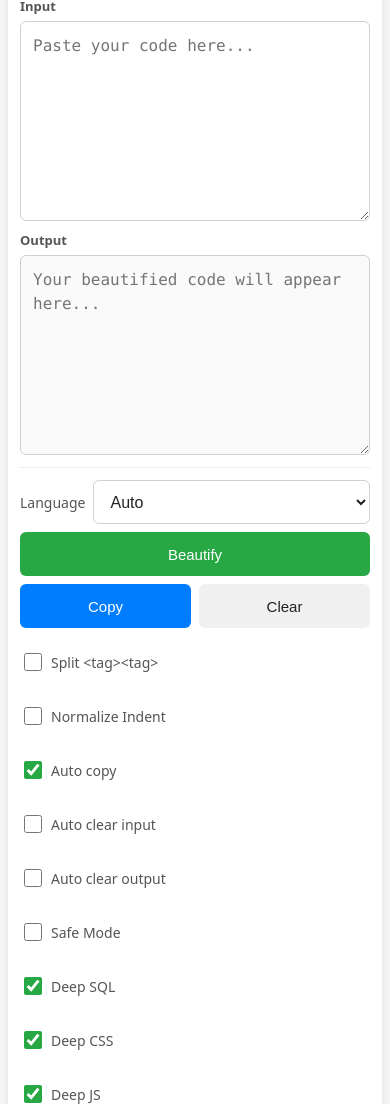
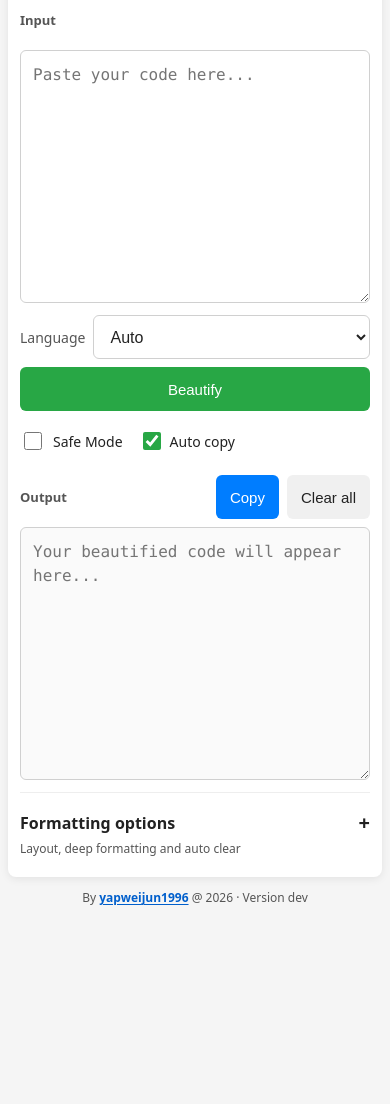
Before and after one commit to yapweijun1996/ColdFusion-Code-Beautifier, a website: page index.html in a window 390 px wide. Shown: the part 56-1160 px from the top of the page. After the commit the page ends 974 px from the top, so only its background shows below. Drawn offline with Linux system fonts and the light colour scheme.

Commit message:
Improve responsive editor layout and formatting controls

```diff
--- a/index.html
+++ b/index.html
@@ -53,17 +53,11 @@
 			<h1>ColdFusion Code Beautifier</h1>
 
 			<div class="editor-grid">
-				<section class="pane">
-					<label class="pane-label" for="input">Input</label>
+				<section class="pane input-pane">
+					<div class="pane-heading"><label class="pane-label" for="input">Input</label></div>
 					<span id="input-keyboard-help" class="visually-hidden">Press Control or Command plus Enter to beautify. Press Tab to insert indentation. Press Escape, then Tab, to move focus out of the editor.</span>
 					<textarea id="input" aria-describedby="input-keyboard-help" aria-keyshortcuts="Tab Shift+Tab" placeholder="Paste your code here..." spellcheck="false" autocapitalize="off" autocorrect="off"></textarea>
 				</section>
-
-				<section class="pane">
-					<label class="pane-label" for="output">Output</label>
-					<textarea id="output" readonly placeholder="Your beautified code will appear here..." spellcheck="false"></textarea>
-				</section>
-			</div>
 
 				<nav class="toolbar" aria-label="Formatting actions and options">
 					<label class="language-control" title="SQL formatter works best with standalone queries. Complex procedures may require manual adjustment.">
@@ -76,10 +70,30 @@
 						</select>
 					</label>
 					<button type="button" id="beautify" class="btn-primary" aria-keyshortcuts="Control+Enter Meta+Enter">Beautify</button>
+					<div class="workflow-options">
+						<label class="safe-control" title="Safe Mode disables Deep SQL, Deep CSS, Deep JS, Pro SQL and Semantic Indent. Recognized standalone SQL and JavaScript are returned unchanged; CFML/HTML still uses the outer formatter. Review output; semantic equivalence is not guaranteed."><input type="checkbox" id="safe_mode" value="y" aria-describedby="safe-mode-help"> Safe Mode</label>
+						<label class="auto-copy-control"><input type="checkbox" id="auto_copy" value="y" checked> Auto copy</label>
+					</div>
+					<p id="safe-mode-help" class="safe-mode-help">Safe Mode skips deep SQL, CSS and JS formatting, Semantic Indent and Pro SQL.</p>
+				</nav>
+
+				<section class="pane output-pane">
+					<div class="pane-heading">
+						<label class="pane-label" for="output">Output</label>
+						<div class="output-actions">
 							<button type="button" id="copy" class="btn-secondary">Copy</button>
-				<button type="button" id="clear" class="btn-ghost">Clear</button>
+							<button type="button" id="clear" class="btn-ghost">Clear all</button>
+						</div>
+					</div>
+					<textarea id="output" readonly placeholder="Your beautified code will appear here..." spellcheck="false"></textarea>
+				</section>
 
+				<details class="options-panel">
+					<summary>Formatting options <span>Layout, deep formatting and auto clear</span></summary>
 					<div class="toolbar-options">
+						<fieldset class="option-group">
+							<legend>Layout</legend>
+							<div class="option-items">
 								<label><input type="checkbox" id="split_html_tag" value="y"> Split &lt;tag&gt;&lt;tag&gt;</label>
 								<label title="Convert leading spaces to tabs before formatting. Auto-detects indent unit (e.g. 2, 4, or 8 spaces = 1 tab). Use when your file mixes space-indent and tab-indent lines."><input type="checkbox" id="normalize_indent" value="y"> Normalize Indent</label>
 								<label class="normalize-tab-width" title="How many spaces equal one tab in the source file (Auto = detect from file)">
@@ -91,14 +105,16 @@
 										<option value="8">8 sp</option>
 									</select>
 								</label>
-					<label><input type="checkbox" id="auto_copy" value="y" checked> Auto copy</label>
-					<label><input type="checkbox" id="auto_clear" value="y"> Auto clear input</label>
-					<label><input type="checkbox" id="auto_clear_output" value="y"> Auto clear output</label>
-					<label title="Safe Mode disables Deep SQL, Deep CSS, Deep JS, Pro SQL and Semantic Indent. Recognized standalone SQL and JavaScript are returned unchanged; CFML/HTML still uses the outer formatter. Review output; semantic equivalence is not guaranteed."><input type="checkbox" id="safe_mode" value="y"> Safe Mode</label>
+								<label title="Preserves visual column alignment of multi-line ternary / && / || / + / comma continuation lines inside <script> blocks (detect-and-anchor)"><input type="checkbox" id="preserve_continuation_alignment" value="y" checked> Preserve continuation alignment</label>
+							</div>
+						</fieldset>
+						<fieldset class="option-group">
+							<legend>Deep formatting</legend>
+							<p class="options-hint">Safe Mode pauses these formatters.</p>
+							<div class="option-items">
 								<label title="Formats SQL inside <cfquery>"><input type="checkbox" id="deep_sql" value="y" checked> Deep SQL</label>
 								<label title="Formats CSS inside <style>"><input type="checkbox" id="deep_css" value="y" checked> Deep CSS</label>
 								<label title="Formats JS inside <script> — strings, templates, regex, and for-loop semicolons all protected"><input type="checkbox" id="deep_js" value="y" checked> Deep JS</label>
-					<label title="Preserves visual column alignment of multi-line ternary / && / || / + / comma continuation lines inside <script> blocks (detect-and-anchor)"><input type="checkbox" id="preserve_continuation_alignment" value="y" checked> Preserve Cont Align</label>
 								<label title="Experimental — uses tree-sitter CFML/CFScript parsers (lazy-loads the ~2.6 MB CFML grammar and/or ~2.1 MB CFScript grammar on first use) to indent flat, zero-indent multi-line nested function-call chains by their real call depth. Covers: &lt;cfset&gt;/&lt;cfparam&gt; tags, and CONTROL-STRUCTURE-FREE &lt;cfscript&gt; blocks (top-level assignment/call chains only — blocks containing if/for/while/function/component are left to the normal indenter). Struct literals and SQL strings stay flat. Each grammar is fetched only when a matching flat block is present."><input type="checkbox" id="semantic_indent" value="y"> Semantic Indent</label>
 								<label class="pro-sql" title="Use the dialect-aware sql-formatter library (~312KB, lazy-loaded on first use). Falls back to built-in formatter if the bundle fails to load."><input type="checkbox" id="pro_sql" value="y"> Pro SQL</label>
 								<label class="pro-sql-dialect" title="SQL dialect for Pro SQL">
@@ -123,7 +139,17 @@
 									</select>
 								</label>
 							</div>
-			</nav>
+						</fieldset>
+						<fieldset class="option-group">
+							<legend>Auto clear</legend>
+							<div class="option-items">
+								<label><input type="checkbox" id="auto_clear" value="y"> Auto clear input</label>
+								<label><input type="checkbox" id="auto_clear_output" value="y"> Auto clear output</label>
+							</div>
+						</fieldset>
+					</div>
+				</details>
+			</div>
 		</main>
 		<footer>
 			<p>By <a href="https://github.com/yapweijun1996" target="_blank" rel="noopener">yapweijun1996</a> @ <span class="at_year"></span> · Version <span class="app-version" id="app-version" data-build-version="__BUILD_VERSION__">dev</span></p>
--- a/styles.css
+++ b/styles.css
@@ -36,7 +36,7 @@
 * { box-sizing: border-box; }
 
 html, body {
-	height: 100%;
+	min-height: 100%;
 	margin: 0;
 }
 
@@ -46,6 +46,8 @@ html {
 }
 
 body {
+	min-height: 100vh;
+	min-height: 100dvh;
 	font-family: system-ui, -apple-system, "Segoe UI", Arial, sans-serif;
 	background: var(--bg);
 	color: var(--text);
@@ -68,7 +70,9 @@ body {
 	padding: 16px;
 	border-radius: 8px;
 	box-shadow: var(--shadow);
-	min-height: 0;
+	min-height: calc(100vh - 60px);
+	min-height: calc(100dvh - 60px);
+	min-width: 0;
 }
 
 h1 {
@@ -80,17 +84,35 @@ h1 {
 .editor-grid {
 	flex: 1;
 	display: grid;
-	grid-template-columns: 1fr 1fr;
+	grid-template-columns: repeat(2, minmax(0, 1fr));
+	grid-template-rows: minmax(240px, 1fr) auto auto;
+	grid-template-areas: "input output" "actions output" "options options";
 	gap: 12px;
-	margin-bottom: 12px;
 	min-height: 0;
+	min-width: 0;
 }
 
 .pane {
 	display: flex;
 	flex-direction: column;
 	min-height: 0;
+	min-width: 0;
 }
+
+.input-pane { grid-area: input; }
+.output-pane { grid-area: output; }
+
+.pane-heading {
+	display: flex;
+	align-items: center;
+	justify-content: space-between;
+	gap: 8px;
+	min-height: var(--tap);
+	margin-bottom: 8px;
+}
+
+.pane-heading .pane-label { margin: 0; }
+.output-actions { display: flex; gap: 8px; }
 
 .pane-label {
 	display: block;
@@ -113,6 +135,7 @@ textarea {
 	background: var(--surface);
 	color: var(--text);
 	min-height: 0;
+	min-width: 0;
 }
 
 textarea:focus {
@@ -126,12 +149,12 @@ textarea:focus {
 }
 
 .toolbar {
-	display: flex;
-	flex-wrap: wrap;
-	gap: 10px;
+	grid-area: actions;
+	display: grid;
+	grid-template-columns: minmax(0, 1fr) auto;
+	gap: 8px 12px;
 	align-items: center;
-	padding-top: 12px;
-	border-top: 1px solid var(--border-soft);
+	min-width: 0;
 }
 
 button {
@@ -181,7 +204,10 @@ button[aria-busy="true"]::before {
 	gap: 8px;
 	font-size: 14px;
 	color: var(--text-muted);
+	min-width: 0;
 }
+
+.language-control .lang-select { flex: 1; min-width: 0; width: 100%; }
 
 .lang-select {
 	min-width: 130px;
@@ -202,12 +228,66 @@ button[aria-busy="true"]::before {
 }
 
 .toolbar-options {
-	display: flex;
+	display: grid;
+	grid-template-columns: repeat(3, minmax(0, 1fr));
 	gap: 16px;
-	margin-left: auto;
 	font-size: 14px;
 	color: var(--text-muted);
 }
+
+.workflow-options {
+	grid-column: 1 / -1;
+	display: flex;
+	flex-wrap: wrap;
+	gap: 4px 16px;
+}
+
+.safe-control, .auto-copy-control {
+	display: flex;
+	align-items: center;
+	gap: 6px;
+	min-height: var(--tap);
+	font-size: 14px;
+	cursor: pointer;
+}
+
+.safe-control input, .auto-copy-control input, .toolbar-options input[type="checkbox"] { flex-shrink: 0; }
+.safe-control input, .auto-copy-control input { width: 18px; height: 18px; accent-color: var(--brand); }
+.safe-mode-help { display: none; grid-column: 1 / -1; margin: 0; color: var(--text-muted); font-size: 12px; }
+.toolbar:has(#safe_mode:checked) .safe-mode-help { display: block; }
+
+.options-panel {
+	grid-area: options;
+	min-width: 0;
+	border-top: 1px solid var(--border-soft);
+	padding-top: 8px;
+}
+
+.options-panel summary {
+	display: flex;
+	align-items: center;
+	flex-wrap: wrap;
+	gap: 4px 12px;
+	min-height: var(--tap);
+	padding: 8px 0;
+	font-weight: 600;
+	cursor: pointer;
+	list-style: none;
+}
+
+.options-panel summary::-webkit-details-marker { display: none; }
+.options-panel summary::after { content: "+"; margin-left: auto; font-size: 20px; }
+.options-panel[open] summary::after { content: "\2212"; }
+.options-panel summary span { font-size: 12px; color: var(--text-muted); font-weight: 400; }
+.options-panel summary:focus-visible, input[type="checkbox"]:focus-visible {
+	outline: 2px solid var(--brand-2);
+	outline-offset: 3px;
+}
+
+.option-group { min-width: 0; margin: 8px 0 0; padding: 8px 12px 12px; border: 1px solid var(--border); border-radius: 6px; }
+.option-group legend { padding: 0 4px; color: var(--text); font-size: 13px; font-weight: 600; }
+.option-items { display: grid; grid-template-columns: repeat(2, minmax(0, 1fr)); gap: 4px 12px; }
+.options-hint { margin: 0 0 8px; color: var(--text-muted); font-size: 12px; }
 
 .toolbar-options label {
 	display: flex;
@@ -216,6 +296,8 @@ button[aria-busy="true"]::before {
 	cursor: pointer;
 	user-select: none;
 	min-height: var(--tap);
+	min-width: 0;
+	overflow-wrap: anywhere;
 }
 
 .toolbar-options input[type="checkbox"] {
@@ -225,9 +307,11 @@ button[aria-busy="true"]::before {
 }
 
 .toolbar-options .pro-sql-dialect { display: none; }
+.pro-sql-dialect { grid-column: 1 / -1; }
 .toolbar-options:has(#pro_sql:checked) .pro-sql-dialect { display: flex; }
 .toolbar-options:has(#pro_sql:checked) .pro-sql { color: var(--brand); font-weight: 600; }
 .toolbar-options .pro-sql-dialect .lang-select {
+	flex: 1;
 	min-width: 0;
 	min-height: var(--tap);
 	padding: 4px 8px;
@@ -354,34 +438,27 @@ footer a:focus-visible {
 	to { width: 100%; }
 }
 
-@media (max-width: 640px) {
-	html, body { height: auto; }
-	body { display: block; min-height: 100vh; padding: 8px; padding-top: max(8px, env(safe-area-inset-top)); padding-right: max(8px, env(safe-area-inset-right)); padding-bottom: max(8px, env(safe-area-inset-bottom)); padding-left: max(8px, env(safe-area-inset-left)); }
+@media (max-width: 900px) {
+	.editor-grid {
+		grid-template-columns: minmax(0, 1fr);
+		grid-template-rows: auto;
+		grid-template-areas: "input" "actions" "output" "options";
+	}
+	textarea { min-height: 220px; height: clamp(220px, 30dvh, 320px); flex: auto; font-size: 16px; resize: vertical; }
+	.toolbar-options { grid-template-columns: repeat(2, minmax(0, 1fr)); }
+	.toolbar-options .lang-select { font-size: 16px; }
+}
+
+@media (max-width: 600px) {
+	body { padding: 8px; padding-top: max(8px, env(safe-area-inset-top)); padding-right: max(8px, env(safe-area-inset-right)); padding-bottom: max(8px, env(safe-area-inset-bottom)); padding-left: max(8px, env(safe-area-inset-left)); }
 	.container { padding: 12px; }
-	h1 { font-size: 17px; margin-bottom: 10px; }
-
-	.editor-grid {
-		grid-template-columns: 1fr;
-		gap: 10px;
-	}
-
-	textarea { min-height: 200px; font-size: 16px; resize: vertical; }
-
-	.toolbar { gap: 8px; }
-	.language-control { width: 100%; justify-content: space-between; }
-	.lang-select { flex: 1; min-width: 0; font-size: 16px; }
-	button { padding: 12px 14px; font-size: 15px; flex: 1; min-width: 90px; }
-	.btn-primary { flex: 1 1 100%; }
-
-	.toolbar-options {
-		margin-left: 0;
-		width: 100%;
-		flex-direction: column;
-		gap: 10px;
-		align-items: flex-start;
-		padding-top: 4px;
-	}
-
+	h1 { font-size: 19px; margin-bottom: 8px; }
+	.toolbar { grid-template-columns: minmax(0, 1fr); }
+	.toolbar .btn-primary { width: 100%; }
+	.safe-control { gap: 6px 8px; }
+	.toolbar-options { grid-template-columns: minmax(0, 1fr); gap: 8px; }
+	.options-panel summary span { flex-basis: 100%; order: 1; }
+	button { padding: 10px 14px; }
 	.simple-toast { font-size: 14px; padding: 15px; }
 	.simpleToastContainer { max-width: 80vw; }
 }
```
Also changed, not shown: docs/TESTING.md (+8 -1 lines), tests/ui.test.js (+1 -1 lines), README.md. Lines whose indentation alone changed are shown as unchanged.
